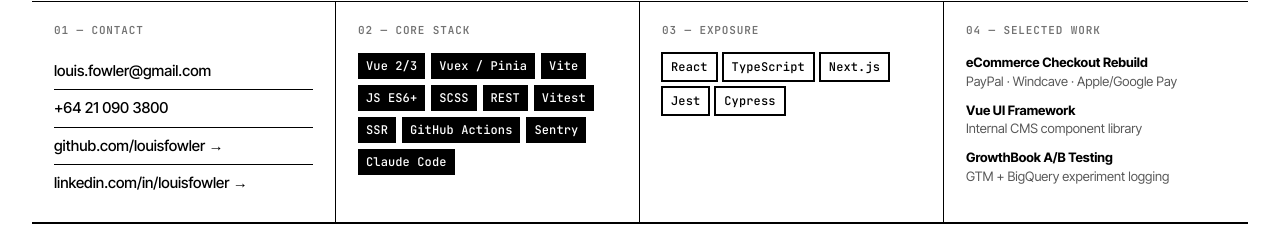
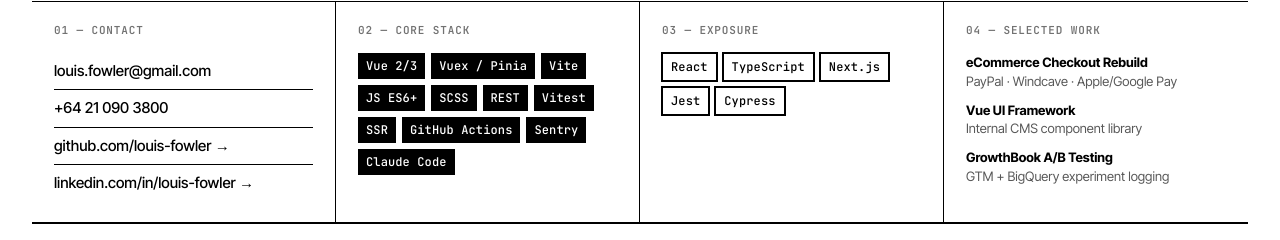
Before and after one commit to louis-fowler/louis-fowler-profile, a Next.js app: page / in a window 1280 px wide. Shown: the part 568-808 px from the top of the page. Built offline with nearby package versions, Linux system fonts and the light colour scheme.

Commit message:
update links

```diff
--- a/app/page.tsx
+++ b/app/page.tsx
@@ -61,19 +61,19 @@
           </a>
           <a
             className="link"
-            href="https://github.com/louisfowler"
+            href="https://github.com/louis-fowler"
             target="_blank"
             rel="noopener noreferrer"
           >
-            github.com/louisfowler →
+            github.com/louis-fowler →
           </a>
           <a
             className="link"
-            href="https://linkedin.com/in/louisfowler"
+            href="https://www.linkedin.com/in/louis-fowler-9046aa195/"
             target="_blank"
             rel="noopener noreferrer"
           >
-            linkedin.com/in/louisfowler →
+            linkedin.com/in/louis-fowler →
           </a>
         </div>
 
```
